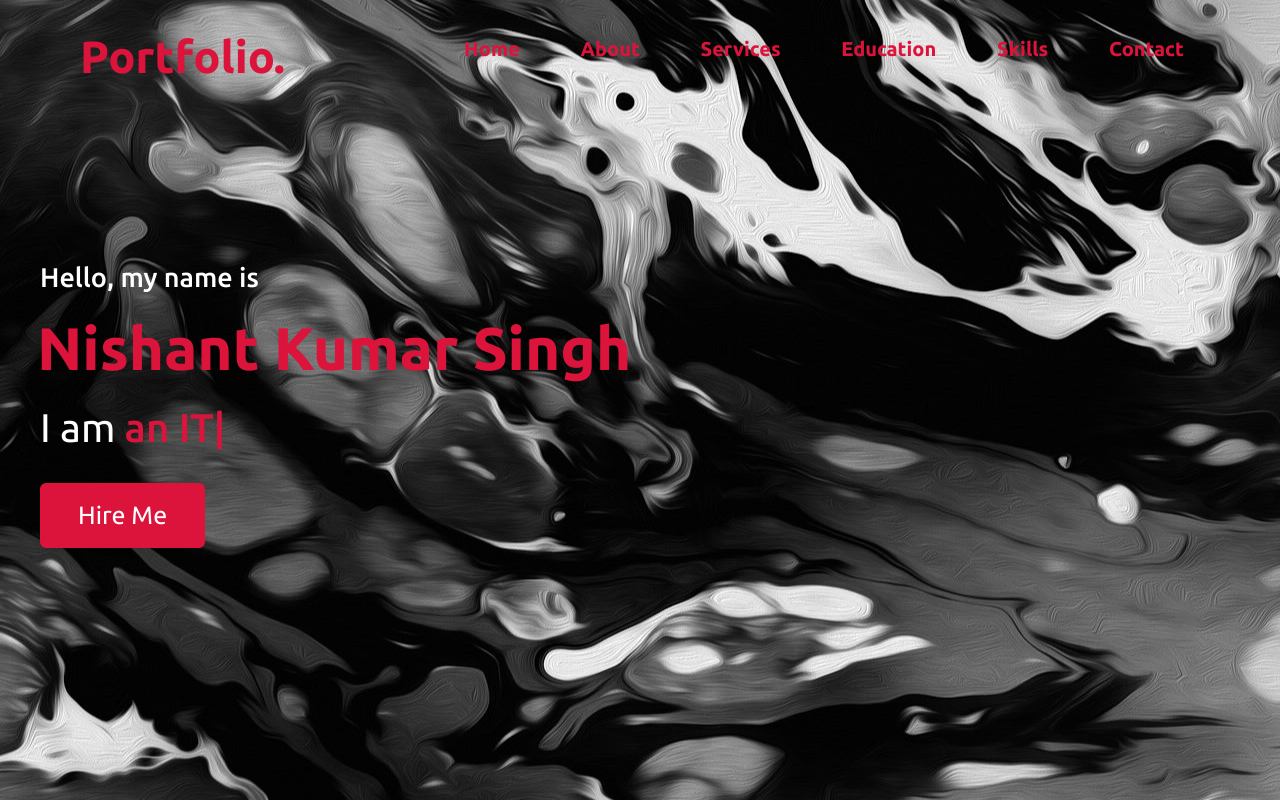
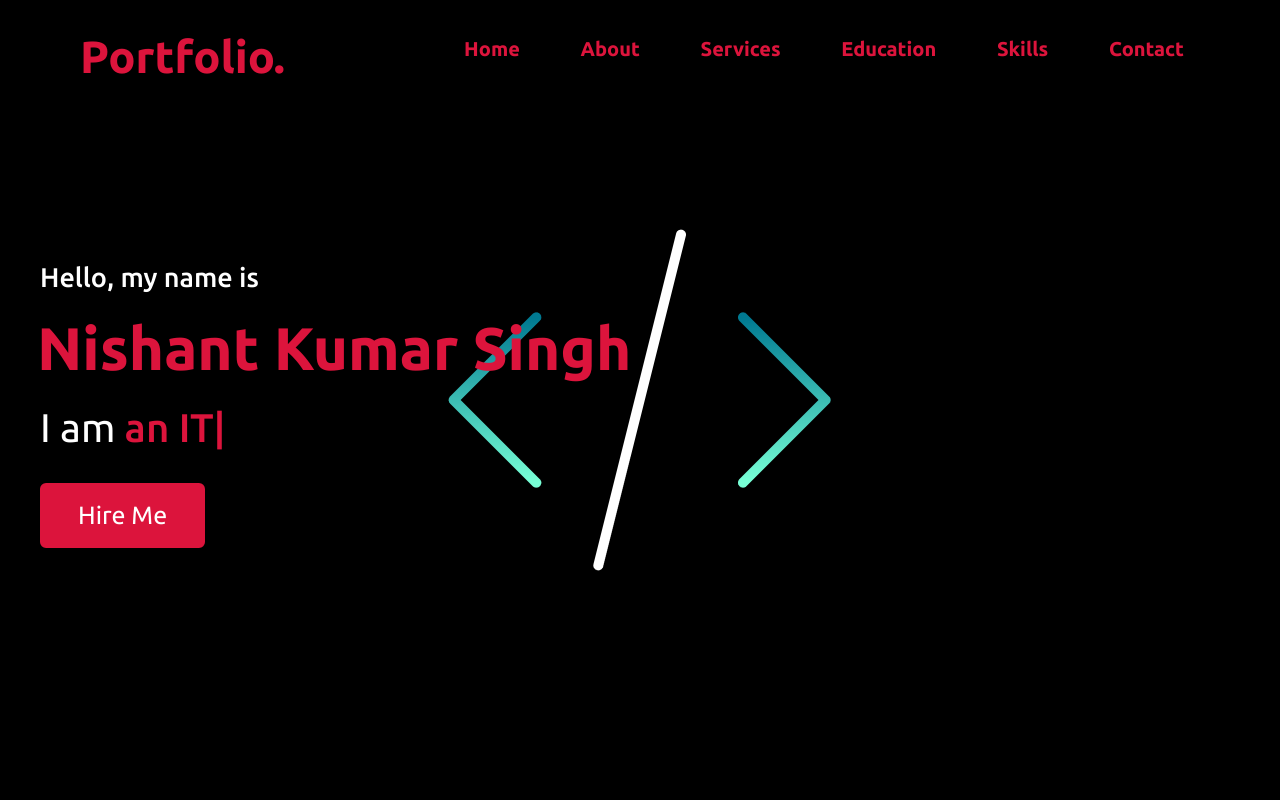
Before and after one commit to Nishant2209/Portfolio, a plain HTML site: page index.html in a window 1280 px wide. Shown: the top 802 px of the page. Drawn offline with nearby package versions, Linux system fonts and the light colour scheme.

Commit message:
changed bg of home

```diff
--- a/style.css
+++ b/style.css
@@ -107,7 +107,7 @@ nav .menu .menu-item a:hover{
 /* home section styling */
 .home{
     display: flex;
-    background: url("images/img7.jpg") no-repeat center;
+    background: url("images/img3.png") no-repeat center;
     height: 100vh;
     color: white ;
     min-height: 500px;
```
Also changed, not shown: images/img3.png (added).
